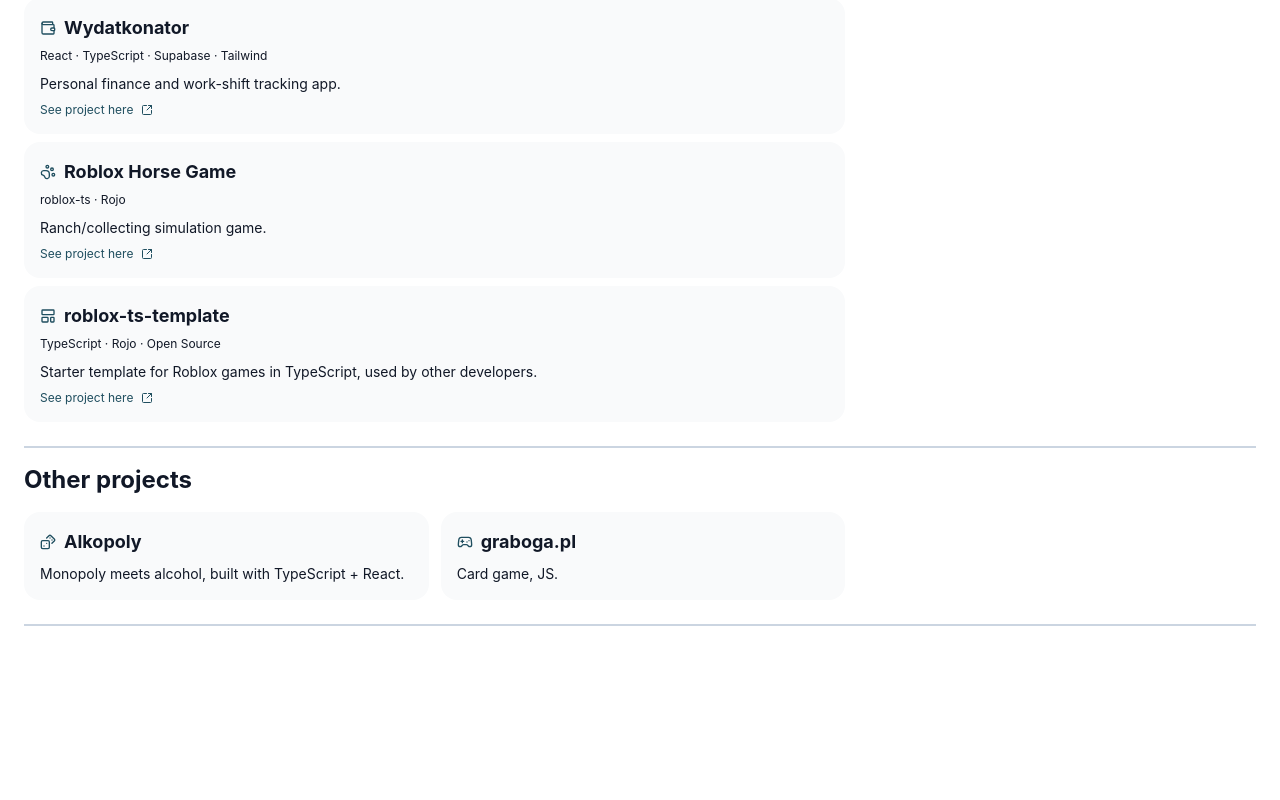
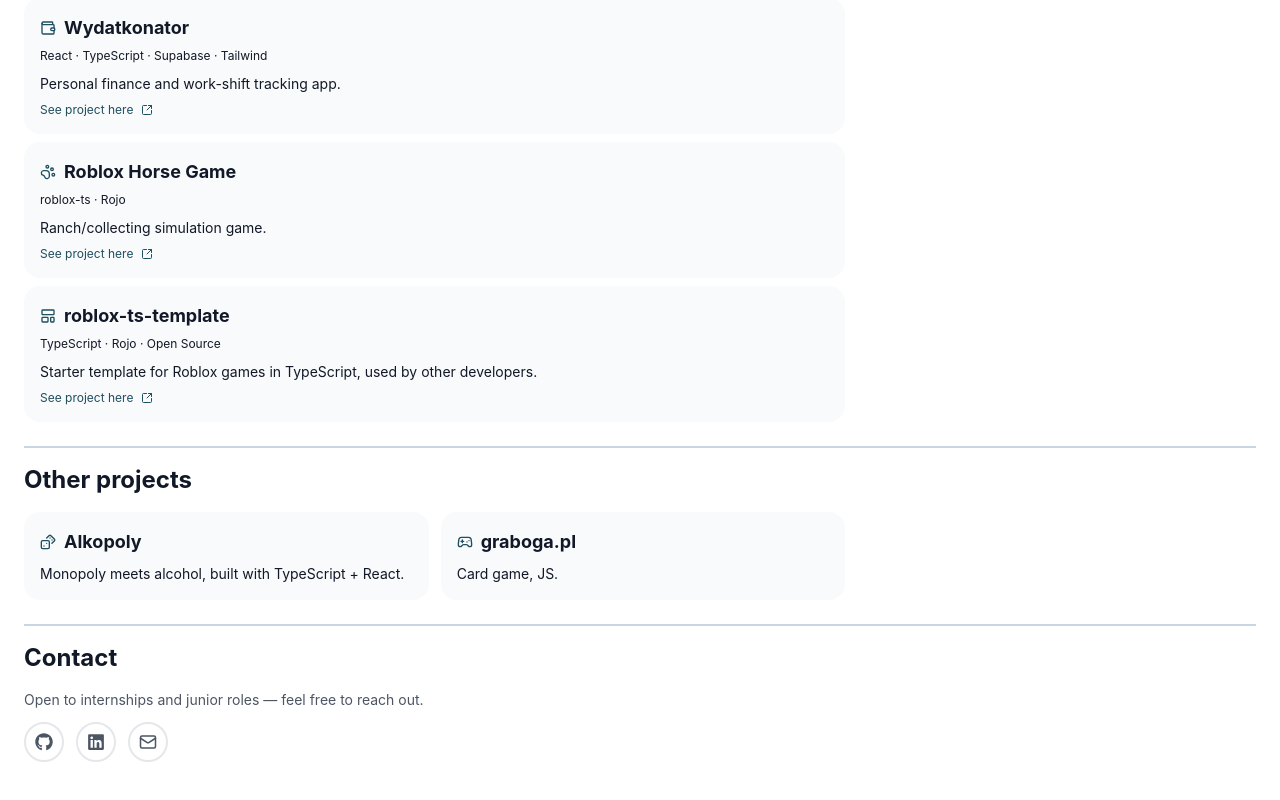
Before and after one commit to KondyKox/Portfolio, a React (Vite) app: page / in a window 1280 px wide. Shown: the part 1374-2174 px from the top of the page. Before the commit the page ends 2040 px from the top, so only its background shows below. Built offline with nearby package versions, Linux system fonts and the light colour scheme.

Commit message:
feat: contacts

```diff
--- a/src/App.tsx
+++ b/src/App.tsx
@@ -1,3 +1,4 @@
+import Contact from "./components/Contacts";
 import ExperienceSection from "./components/ExperienceSection";
 import Hero from "./components/Hero";
 import JourneyTimeline from "./components/JourneyTimeline";
@@ -6,12 +7,13 @@
 
 function App() {
   return (
-    <main className="bg-surface-0 text-text-primary flex flex-col gap-4 min-h-screen p-4 md:p-6 pb-6 md:pb-10">
+    <main className="bg-surface-0 text-text-primary flex flex-col gap-4 min-h-screen p-4 md:p-6 pb-6 md:pb-18">
       <Hero />
       <SkillsSection />
       <ExperienceSection />
       <JourneyTimeline />
       <ProjectsSection />
+      <Contact />
     </main>
   );
 }
--- /dev/null
+++ b/src/components/Contacts.tsx
@@ -0,0 +1,43 @@
+import { Mail } from "lucide-react";
+import { FaGithub, FaLinkedin } from "react-icons/fa";
+import { CONTACT_LINKS } from "../constants/contacts";
+
+const ICONS: Record<string, React.ComponentType<{ size?: number }>> = {
+  GitHub: FaGithub,
+  LinkedIn: FaLinkedin,
+  Email: Mail,
+};
+
+const Contact = () => {
+  return (
+    <section id="contact">
+      <h3 className="section-header">Contact</h3>
+      <p className="text-sm text-text-secondary mb-3">
+        Open to internships and junior roles — feel free to reach out.
+      </p>
+
+      <div className="flex gap-3">
+        {CONTACT_LINKS.map((link) => {
+          const Icon = ICONS[link.name];
+          const isExternal = !link.href.startsWith("mailto:");
+
+          return (
+            <a
+              key={link.name}
+              href={link.href}
+              aria-label={link.name}
+              {...(isExternal
+                ? { target: "_blank", rel: "noopener noreferrer" }
+                : {})}
+              className="w-10 h-10 flex items-center justify-center rounded-full border-2 border-border text-text-secondary hover:border-border-strong hover:text-text-accent transition-colors duration-150 active:scale-90"
+            >
+              <Icon size={18} />
+            </a>
+          );
+        })}
+      </div>
+    </section>
+  );
+};
+
+export default Contact;
--- a/src/components/GitHubIcon.tsx
+++ /dev/null
@@ -1,7 +0,0 @@
-const GithubIcon = ({ size = 16 }: { size?: number }) => (
-  <svg width={size} height={size} viewBox="0 0 24 24" fill="currentColor">
-    <path d="M12 .5C5.73.5.5 5.73.5 12c0 5.08 3.29 9.39 7.86 10.91.57.1.78-.25.78-.55 0-.27-.01-1.17-.02-2.12-3.2.7-3.88-1.36-3.88-1.36-.52-1.33-1.28-1.68-1.28-1.68-1.04-.71.08-.7.08-.7 1.15.08 1.76 1.18 1.76 1.18 1.03 1.76 2.7 1.25 3.36.96.1-.75.4-1.25.73-1.54-2.55-.29-5.24-1.28-5.24-5.69 0-1.26.45-2.29 1.18-3.09-.12-.29-.51-1.46.11-3.05 0 0 .97-.31 3.18 1.18a11 11 0 0 1 5.79 0c2.2-1.49 3.17-1.18 3.17-1.18.63 1.59.24 2.76.12 3.05.74.8 1.18 1.83 1.18 3.09 0 4.42-2.69 5.4-5.25 5.68.41.36.78 1.06.78 2.14 0 1.55-.01 2.79-.01 3.17 0 .3.2.66.79.55A10.52 10.52 0 0 0 23.5 12c0-6.27-5.23-11.5-11.5-11.5Z" />
-  </svg>
-);
-
-export default GithubIcon;
--- a/src/components/Hero.tsx
+++ b/src/components/Hero.tsx
@@ -1,5 +1,5 @@
 import { Download, Mail } from "lucide-react";
-import GithubIcon from "./GitHubIcon";
+import { FaGithub } from "react-icons/fa";
 
 const BUTTONS_LINKS = [
   {
@@ -16,7 +16,7 @@
   },
   {
     text: "GitHub",
-    icon: GithubIcon,
+    icon: FaGithub,
     link: "https://github.com/KondyKox",
     download: false,
   },
--- /dev/null
+++ b/src/constants/contacts.ts
@@ -0,0 +1,5 @@
+export const CONTACT_LINKS = [
+  { name: "GitHub", href: "https://github.com/KondyKox" },
+  { name: "LinkedIn", href: "https://www.linkedin.com/in/konrad-ciesielski/" },
+  { name: "Email", href: "mailto:your@email.com" },
+];
```
